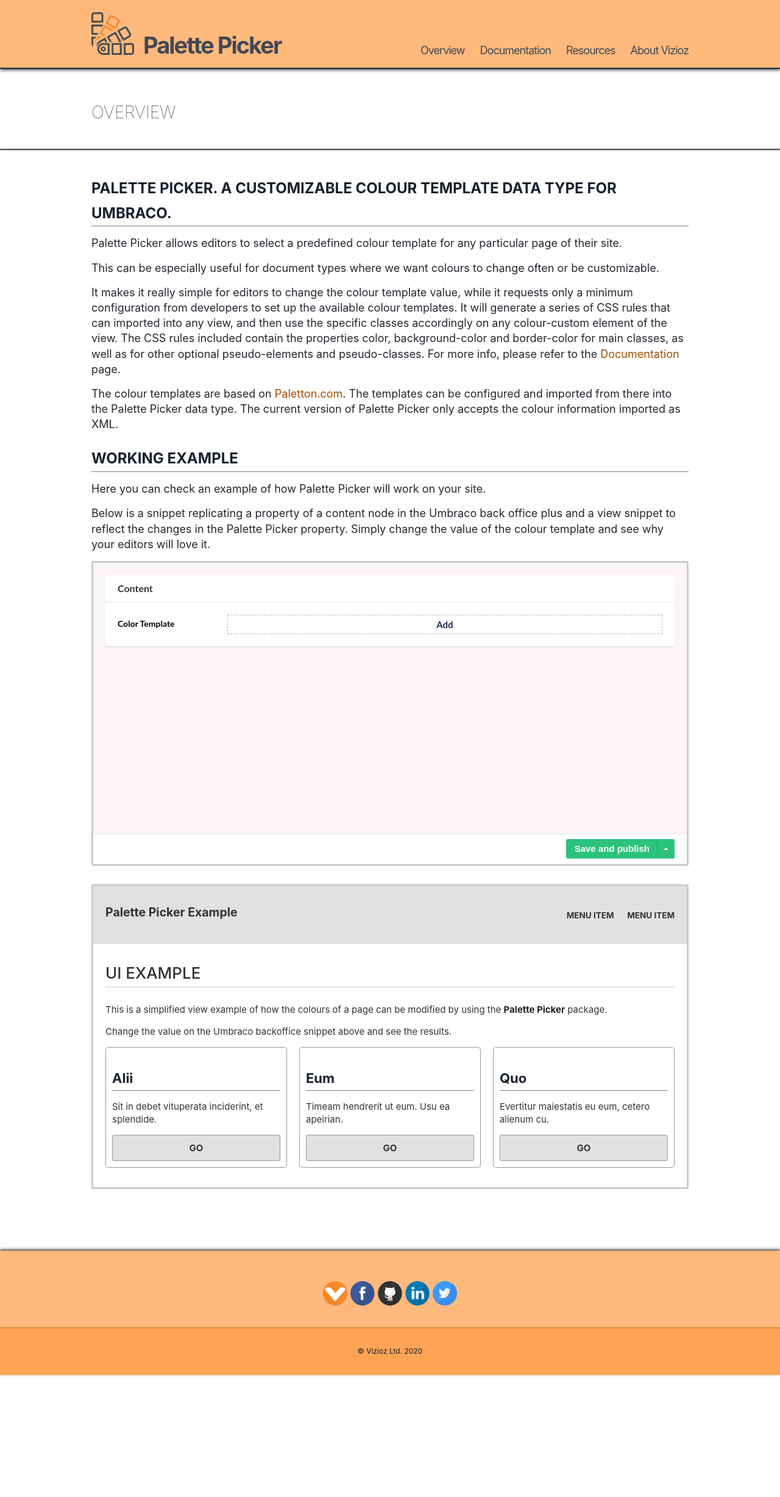
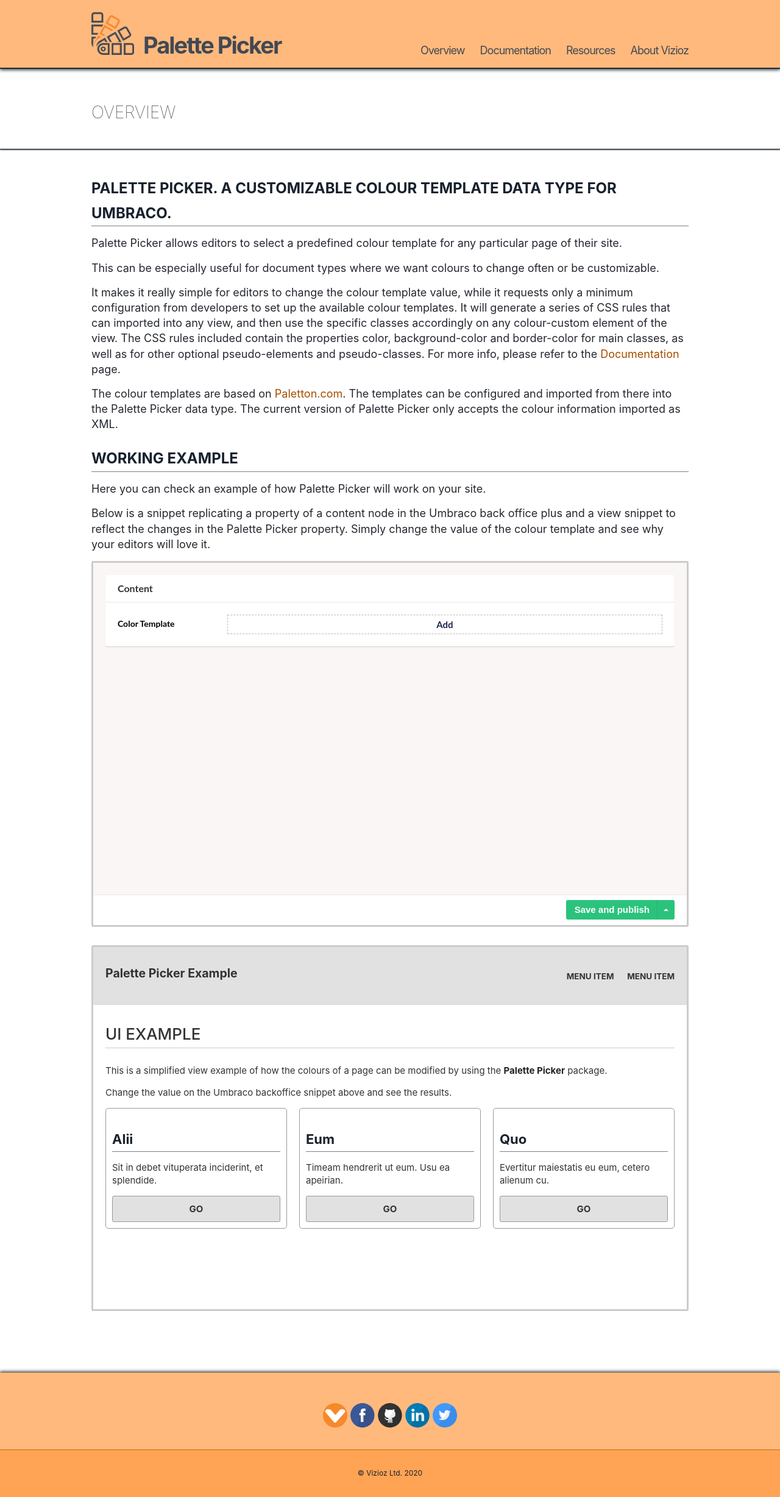
Before and after one commit to Vizioz/Paletton-Picker, a Jekyll site: the page built from docs/index.md, in a window 1280 px wide. Shown: the whole page at 61% size. Built offline with Jekyll 4.4.1, drawn with Linux system fonts in a browser that asks for light colours; before the commit the page ends 2255 px from its top, so only the background shows below that.

Commit message:
Update example.css

```diff
--- a/docs/css/example.css
+++ b/docs/css/example.css
@@ -3,7 +3,7 @@
   font-size: 15px;
   line-height: 20px;
   color: #000;
-  min-height: 500px;
+  min-height: 600px;
   background-color: #f9f6f5;
   position: relative;
 }
@@ -439,7 +439,7 @@
 }
 
 .ui-view {
-	min-height: 500px;
+	min-height: 600px;
 	background-color: #fff;
 	color: #333;
   position: relative;
```
